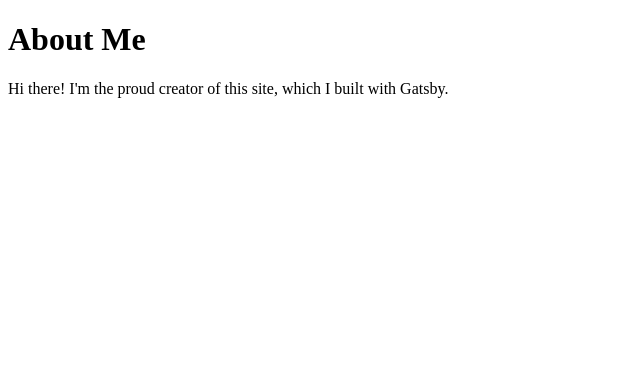
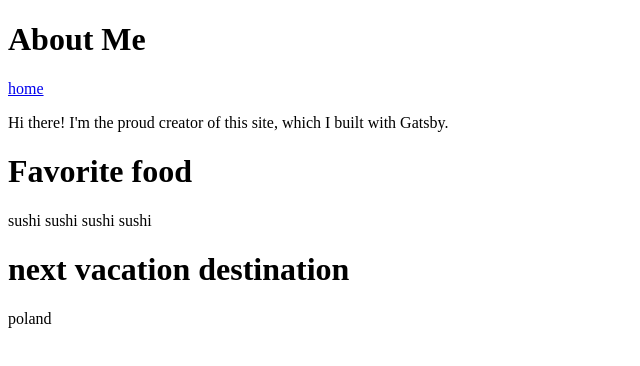
Before and after one commit to yibingchendrukwerkdeal/my-first-gatsby-site, a Gatsby site: page /about in a window 1280 px wide. Shown: the whole page, without its empty margins (0-640 px from the left). Built offline with nearby package versions, Linux system fonts and the light colour scheme; Gatsby itself is replaced by a stand-in of ours.

Commit message:
added about page

```diff
--- a/src/pages/about.js
+++ b/src/pages/about.js
@@ -1,20 +1,21 @@
 // Step 1: Import React
 import * as React from 'react'
+import { Link } from 'gatsby'
 
 // Step 2: Define your component
-const AboutPage = () => {
-  return (
+const AboutPage = () => (
     <main>
       <h1>About Me</h1>
+      <Link to='/'>home</Link>
       <p>Hi there! I'm the proud creator of this site, which I built with Gatsby.</p>
+      <h1>Favorite food </h1>
+      <p>sushi sushi sushi sushi </p>
+      <h1>next vacation destination</h1>
+      <p>poland</p>
+    </main>
+)
 
-    </main>
-  )
-}
-
-
-//export const Head=()=><title>about me</title>
-
+export const Head=()=><title>About me</title>
 
 
 // Step 3: Export your component
```
